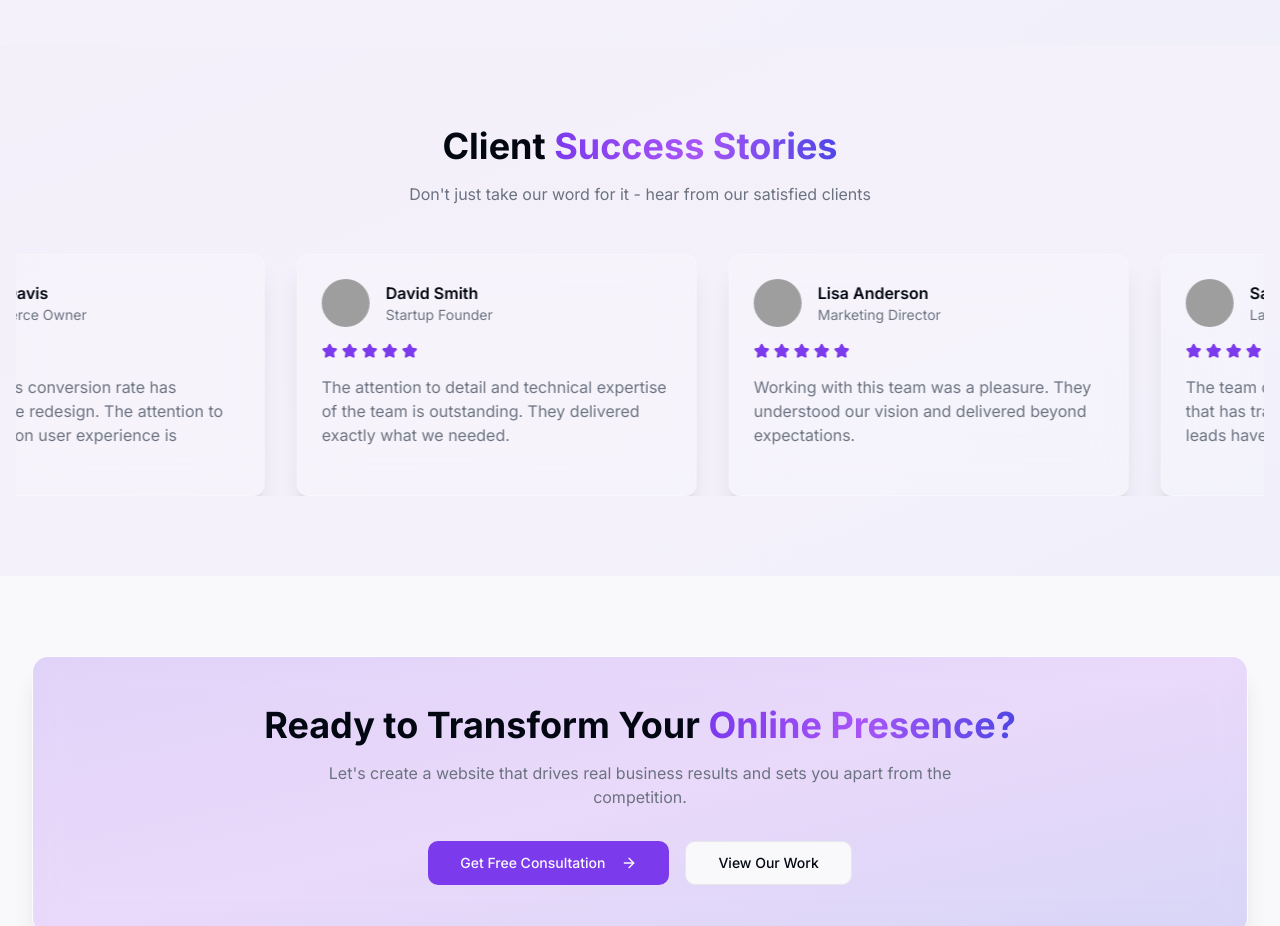
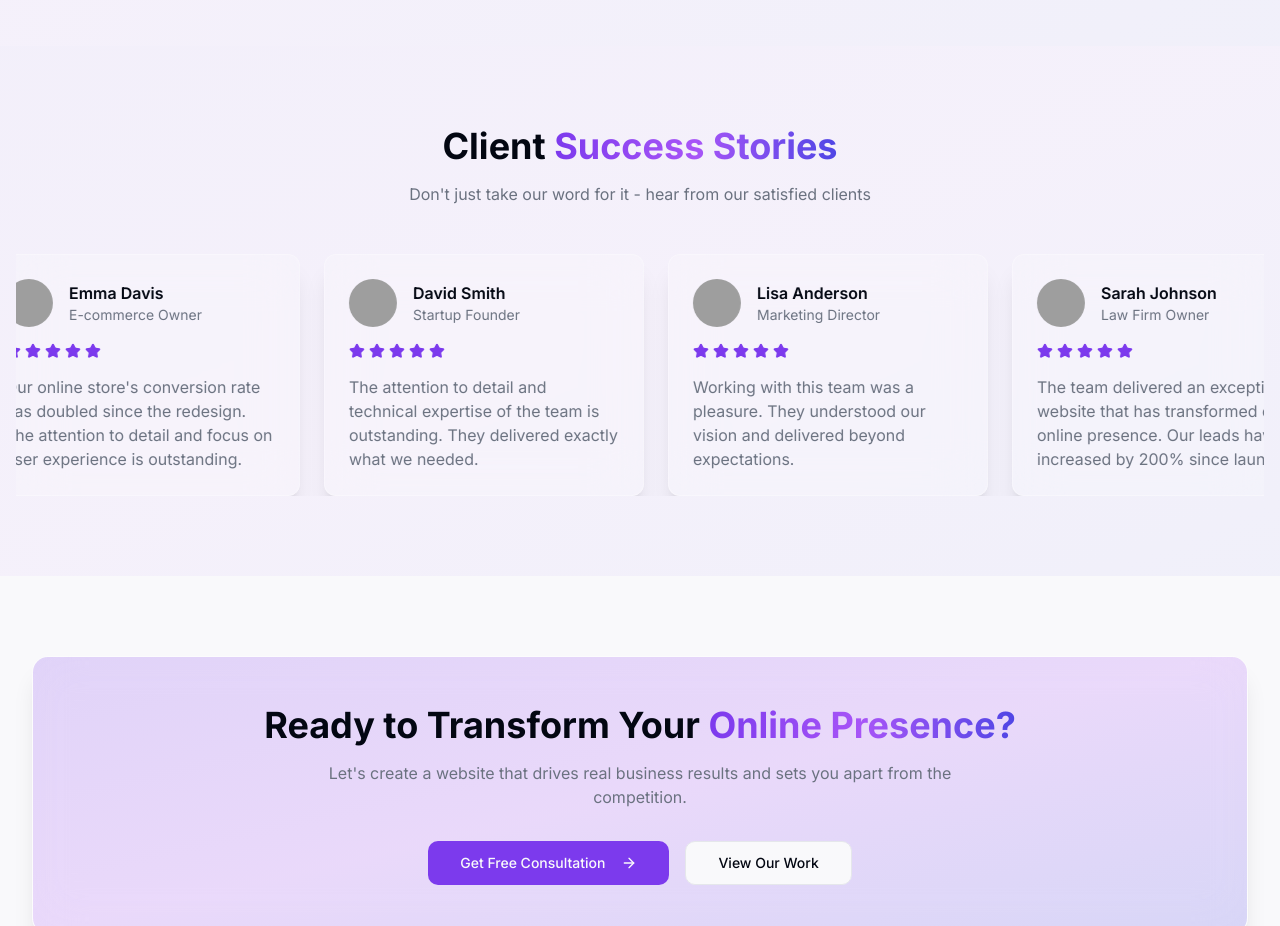
Before and after one commit to yashtomar15/premium-landing-studio, a React (Vite) app: page / in a window 1280 px wide. Shown: the part 4280-5206 px from the top of the page. Built offline with nearby package versions, Linux system fonts and the light colour scheme; grey boxes are pictures that could not be loaded.

Commit message:
Fix: Horizontal scrollbar issue
The horizontal scrollbar is appearing on the screen.  This commit addresses the issue.

```diff
--- a/src/components/Testimonials.tsx
+++ b/src/components/Testimonials.tsx
@@ -74,8 +74,8 @@ const Testimonials = () => {
   }, [controls]);
 
   return (
-    <section className="py-20 overflow-hidden gradient-bg">
-      <div className="container mx-auto px-4">
+    <section className="py-20 overflow-hidden gradient-bg w-full">
+      <div className="container mx-auto px-4 max-w-[100vw]">
         <div className="text-center mb-12">
           <h2 className="text-3xl md:text-4xl font-bold mb-4">
             Client <span className="text-gradient">Success Stories</span>
@@ -86,16 +86,16 @@ const Testimonials = () => {
         </div>
         <div
           ref={containerRef}
-          className="overflow-hidden"
+          className="overflow-hidden w-full"
         >
           <motion.div
-            className="flex gap-8 w-fit"
+            className="flex gap-6 w-fit"
             animate={controls}
           >
             {[...testimonials, ...testimonials].map((testimonial, index) => (
               <motion.div
                 key={`${testimonial.name}-${index}`}
-                className="glass-card p-6 rounded-lg flex-shrink-0 w-[300px] md:w-[400px]"
+                className="glass-card p-6 rounded-lg flex-shrink-0 w-[280px] md:w-[320px]"
               >
                 <div className="flex items-center gap-4 mb-4">
                   <img
```
